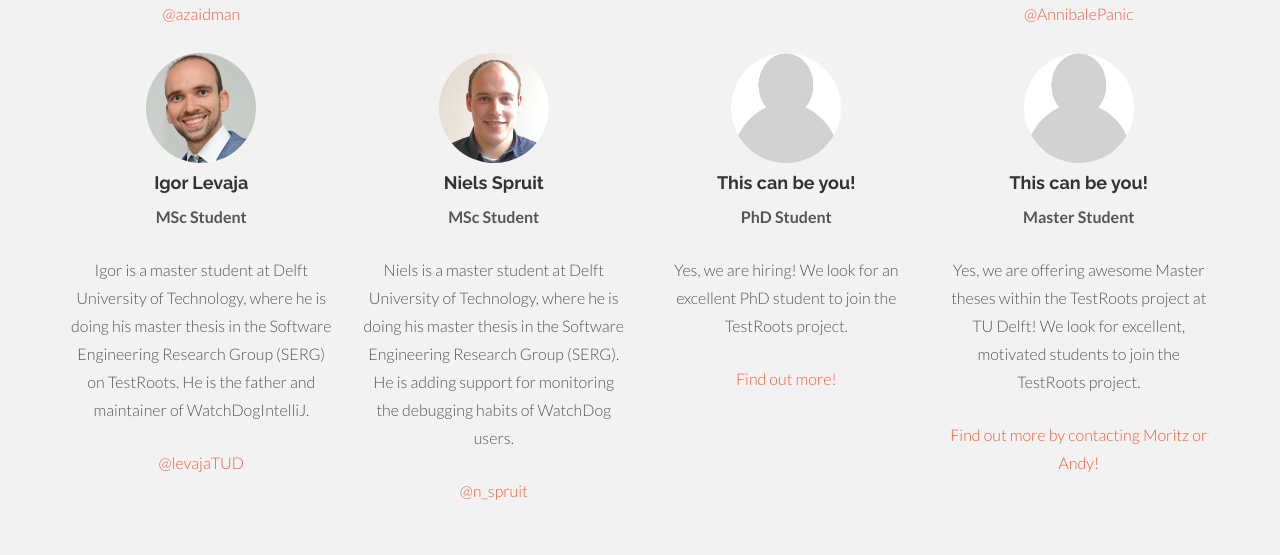
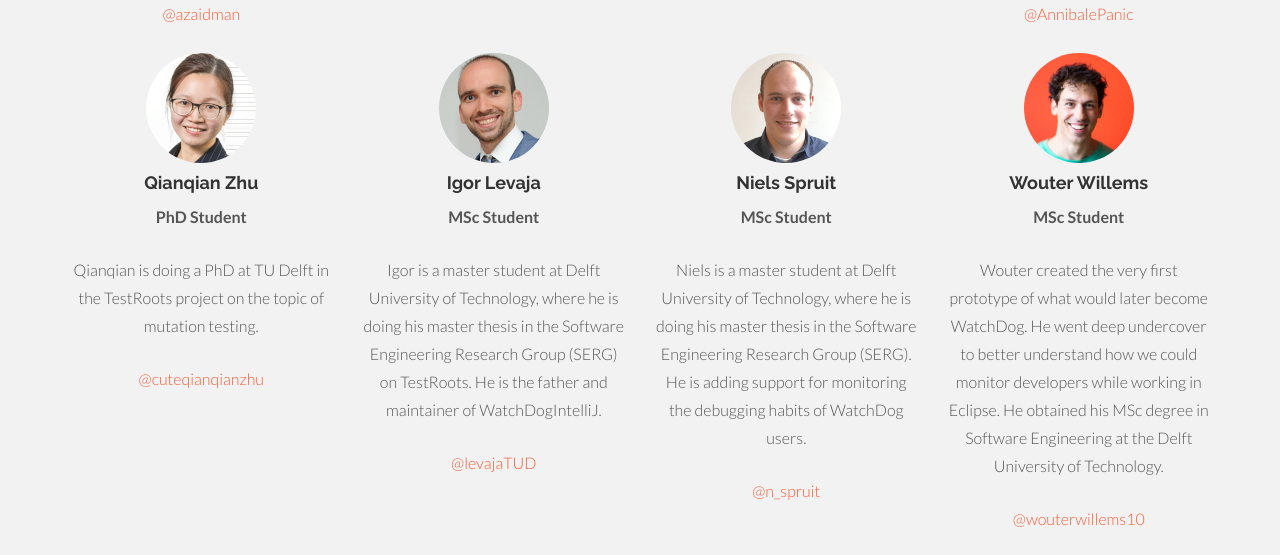
Before and after one commit to Inventitech/testroots-website, a plain HTML site: page about.html in a window 1280 px wide. Shown: the part 737-1292 px from the top of the page. Drawn offline with nearby package versions, Linux system fonts and the light colour scheme.

Commit message:
Added Qianqian to the TestRoots website. Also made notion of the work of Wouter Willems (first prototype of WatchDog).

```diff
--- a/about.html
+++ b/about.html
@@ -102,6 +102,15 @@
         <p><a href="https://twitter.com/annibalepanic">@AnnibalePanic</a></p>
       </div><!-- col-lg-3 -->
 
+      <div class="col-lg-3">
+        <img class="img-circle" src="assets/img/qianqian.jpg" width="110" height="110" alt="">
+        <h4>Qianqian Zhu</h4>
+        <p><b>PhD Student</b></p>
+        <p>Qianqian is doing a PhD at TU Delft in the TestRoots project on the topic of mutation testing.
+        </p>
+        <p><a href="https://twitter.com/cuteqianqianzhu">@cuteqianqianzhu</a></p>
+      </div><!-- col-lg-3 -->
+
 	  		<div class="col-lg-3">
 				<img class="img-circle" src="assets/img/igor.jpg" width="110" height="110" alt="">
 				<h4>Igor Levaja</h4>
@@ -118,13 +127,14 @@
 				<p><a href="https://twitter.com/n_spruit">@n_spruit</a></p>
 			</div><!-- col-lg-3 -->
 
-			<div class="col-lg-3">
-				<img class="img-circle" src="assets/img/unknown.jpg" width="110" height="110" alt="">
-				<h4>This can be you!</h4>
-				<p><b>PhD Student</b></p>
-				<p>Yes, we are hiring! We look for an excellent PhD student to join the TestRoots project.</p>
-				<p><a href="hiring.html">Find out more!</a></p>
-			</div><!-- col-lg-3 -->
+      <div class="col-lg-3">
+        <img class="img-circle" src="assets/img/wouter.jpg" width="110" height="110" alt="">
+        <h4>Wouter Willems</h4>
+        <p><b>MSc Student</b></p>
+        <p>Wouter created the very first prototype of what would later become WatchDog. He went deep undercover to better understand how we could monitor developers while working in Eclipse. He obtained his MSc degree in Software Engineering at the Delft University of Technology.</p>
+        <p><a href="https://twitter.com/wouterwillems10">@wouterwillems10</a></p>
+      </div><!-- col-lg-3 -->
+
 
 			<div class="col-lg-3">
 				<img class="img-circle" src="assets/img/unknown.jpg" width="110" height="110" alt="">
```
Also changed, not shown: assets/img/qianqian.jpg (added), assets/img/wouter.jpg (added).
